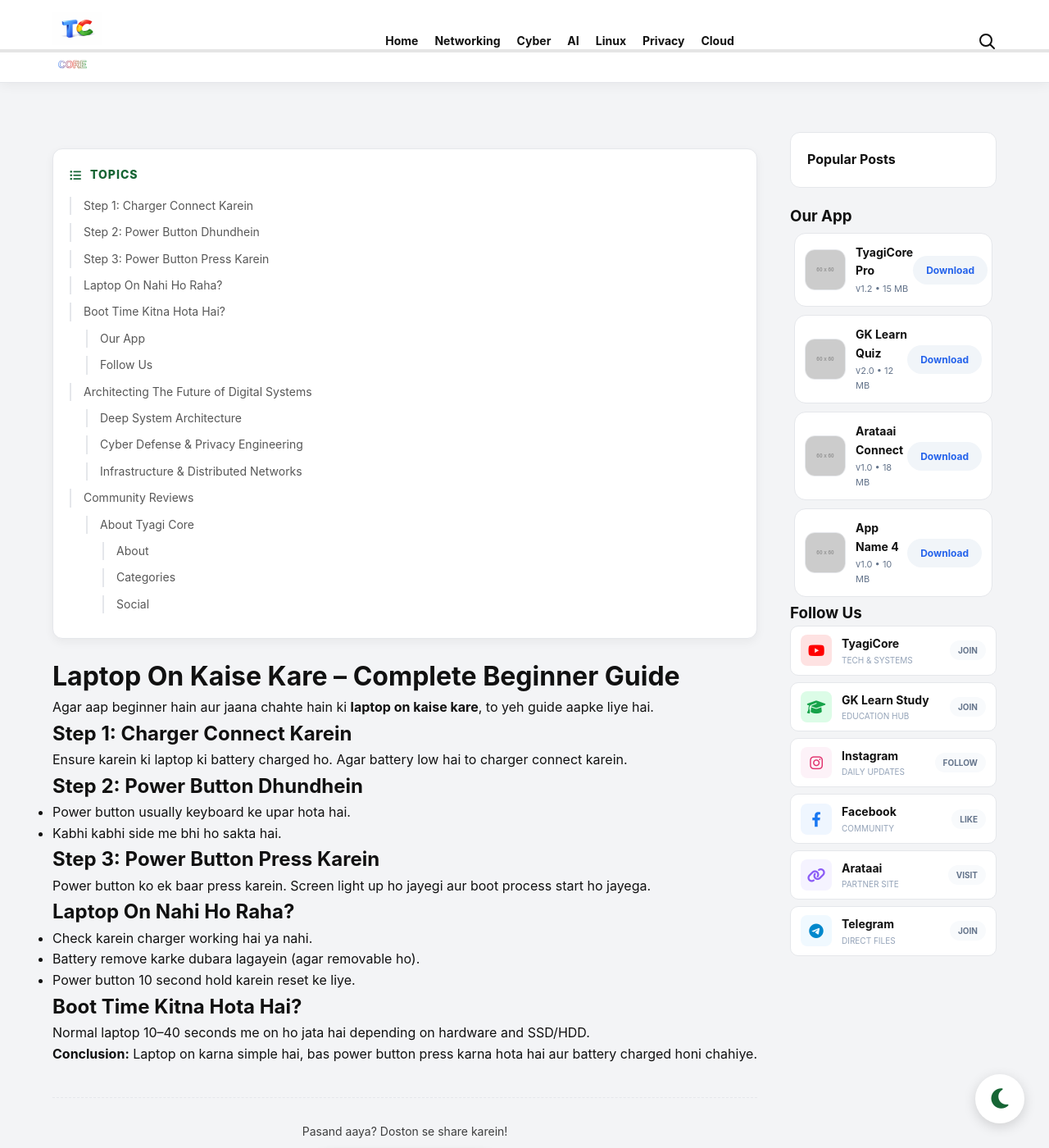
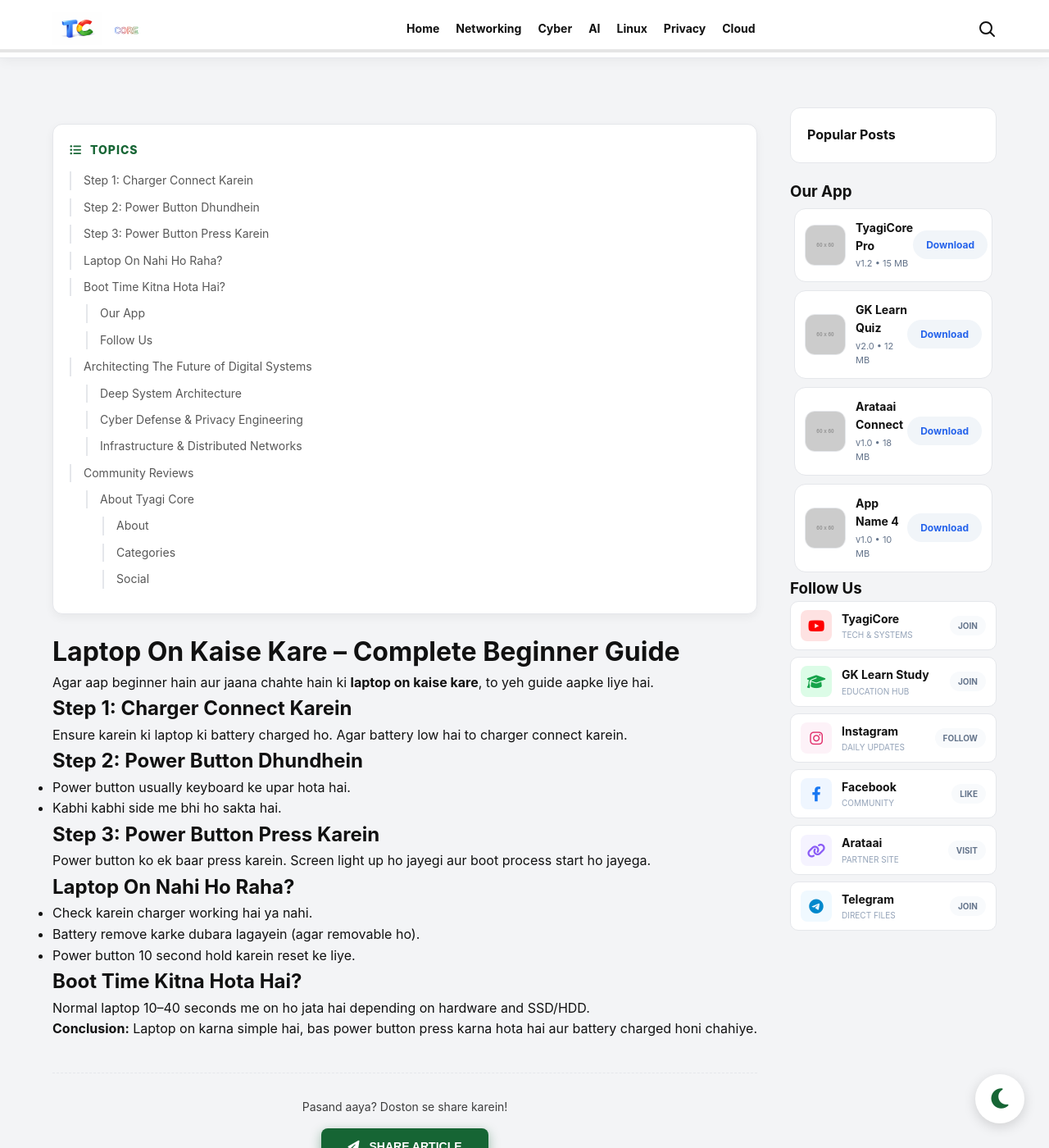
Before and after one commit to HimanshuTyagiJi/TyagiCore, a Jekyll site: the page built from laptop-on-kaise-karen.html, in a window 1280 px wide and 1400 px high. Shown: the whole window at 82% size. Built offline with Jekyll 4.4.1, drawn with Linux system fonts in a browser that asks for light colours.

Commit message:
Update default.html

```diff
--- a/_layouts/default.html
+++ b/_layouts/default.html
@@ -75,7 +75,7 @@
 
 <style>
 .logo {
-  display: inline-block;
+
   vertical-align: middle;
   transition: transform 0.3s ease;
 }
@@ -85,8 +85,8 @@
 }
 
 .logo svg {
-  display: block;
-  height: 30px;
+
+  height: 25px;
   width: auto;
 }
 </style>
```
